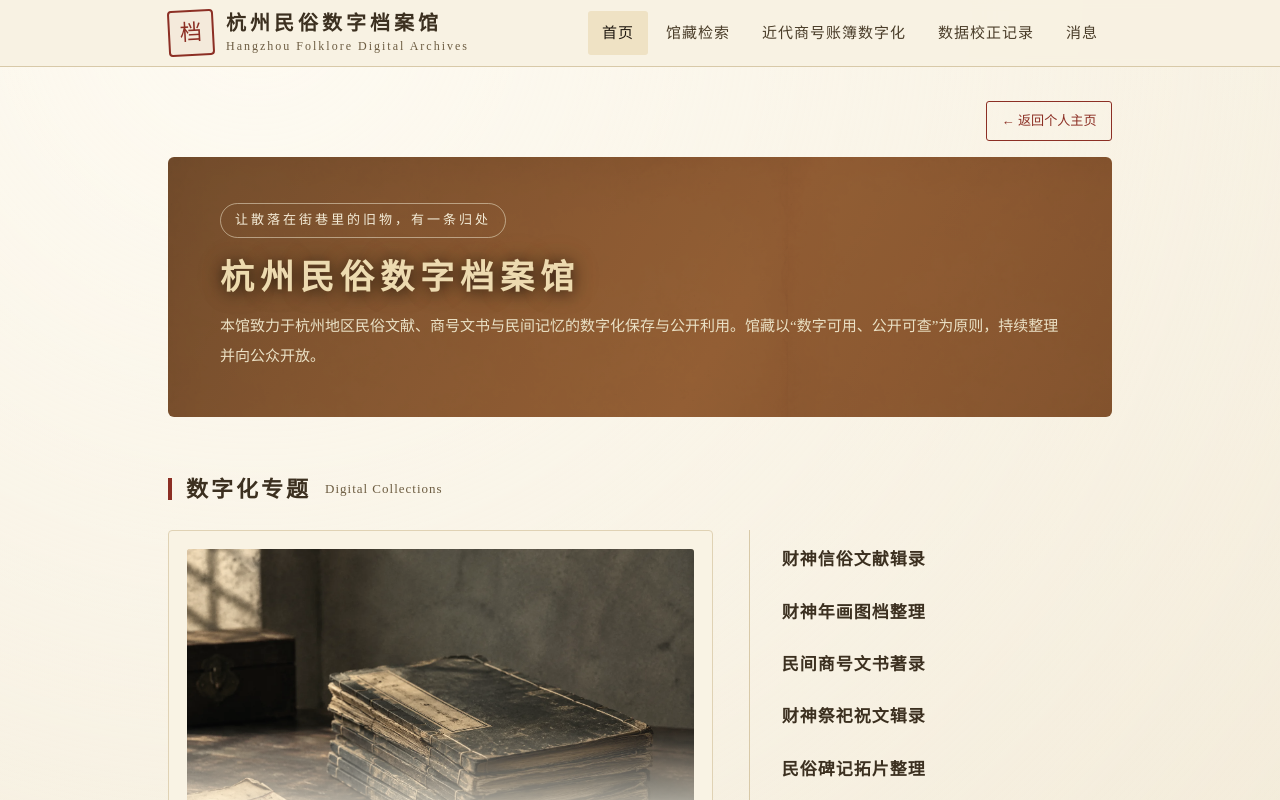
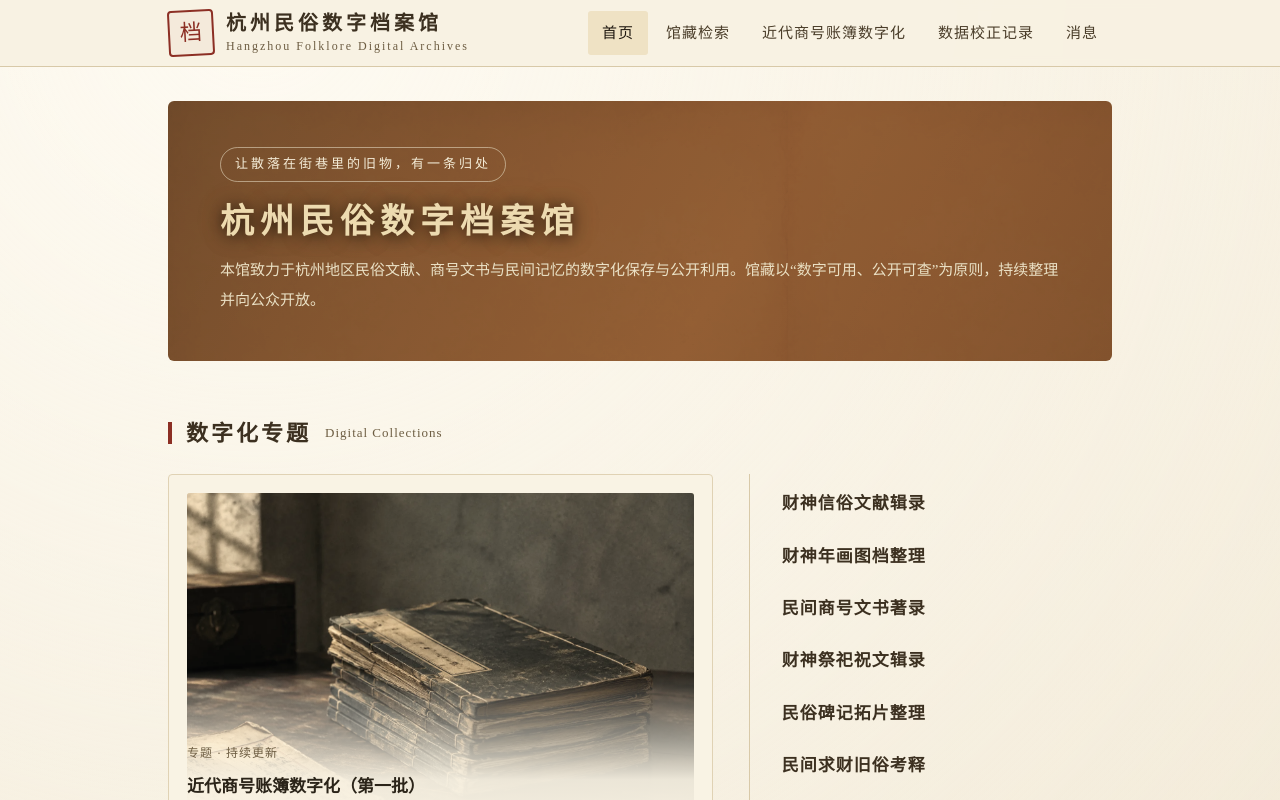
Before and after one commit to Brian-Qi/ARG_test, a Vue app: page / in a window 1280 px wide. Shown: the top 800 px of the page. Built offline with nearby package versions, Linux system fonts and the light colour scheme; a web font is replaced by a local one.

Commit message:
fix: 返回个人主页按钮改到页面末尾，且仅部署在 /arg_01 子路径时显示（链到 /）

```diff
--- a/src/views/site/ArchiveHome.vue
+++ b/src/views/site/ArchiveHome.vue
@@ -1,10 +1,5 @@
 <template>
   <div class="archive-home">
-    <!-- 出馆：回到个人主页 -->
-    <div class="home-outlink">
-      <a class="btn-flat home-out-btn" href="https://briandolph.xyz/">← 返回个人主页</a>
-    </div>
-
     <!-- Hero 检索 -->
     <section class="archive-hero" aria-label="馆藏介绍">
       <span class="hero-tag">让散落在街巷里的旧物，有一条归处</span>
@@ -84,10 +79,18 @@
       </div>
       <p class="muted service-note">授权与预约请通过页面底部联系方式咨询；涉及第三方版权内容，按原件权属另行约定。</p>
     </section>
+
+    <!-- 出馆：回到个人主页（仅当本站在个人站点的 /arg_01 子路径下时显示） -->
+    <div v-if="isSubApp" class="home-outlink">
+      <a class="btn-flat home-out-btn" href="/">← 返回个人主页</a>
+    </div>
   </div>
 </template>
 
 <script setup>
+// 只有当本站挂在个人站点的 /arg_01 子路径下时，才提供「返回个人主页」出口；
+// 从仓库单独部署在根路径时会隐藏，免得点了只在本站里打转。
+const isSubApp = import.meta.env.BASE_URL.replace(/\/+$/, '') === '/arg_01'
 </script>
 
 <style scoped>
```
